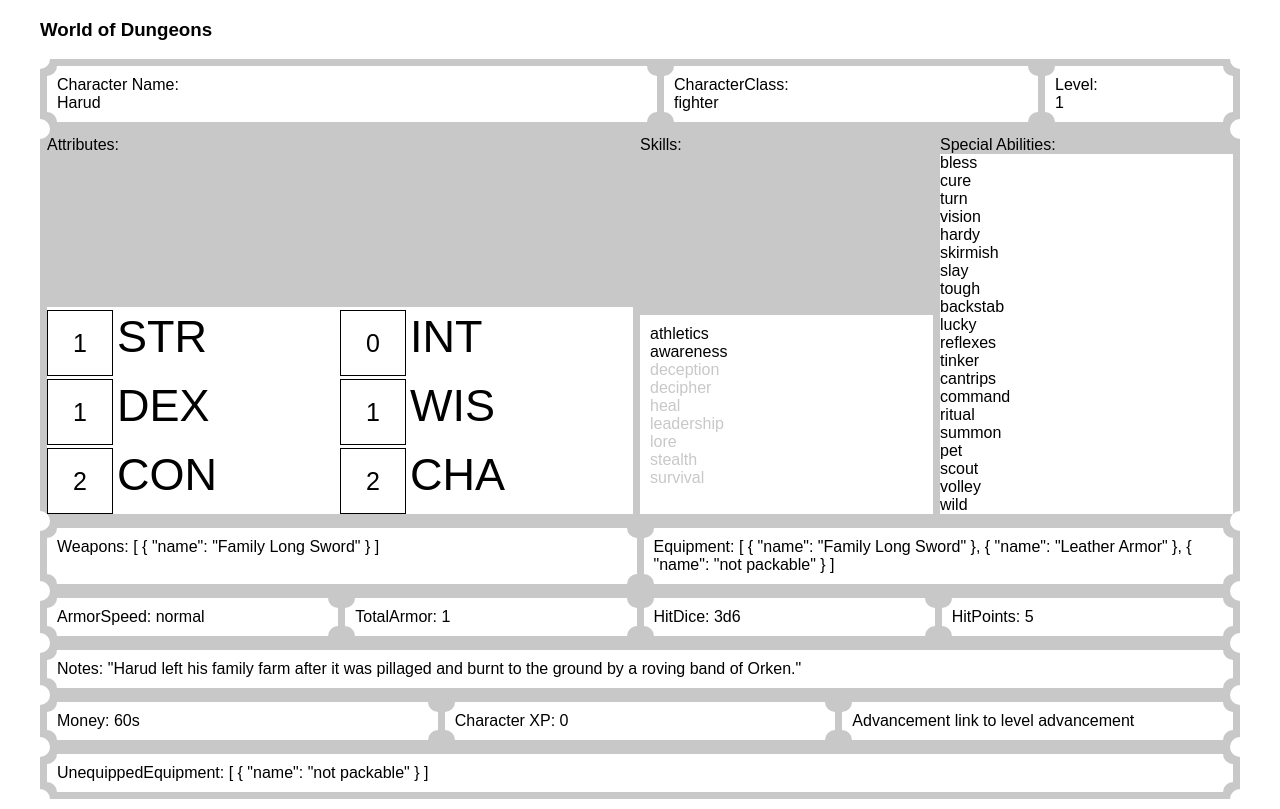
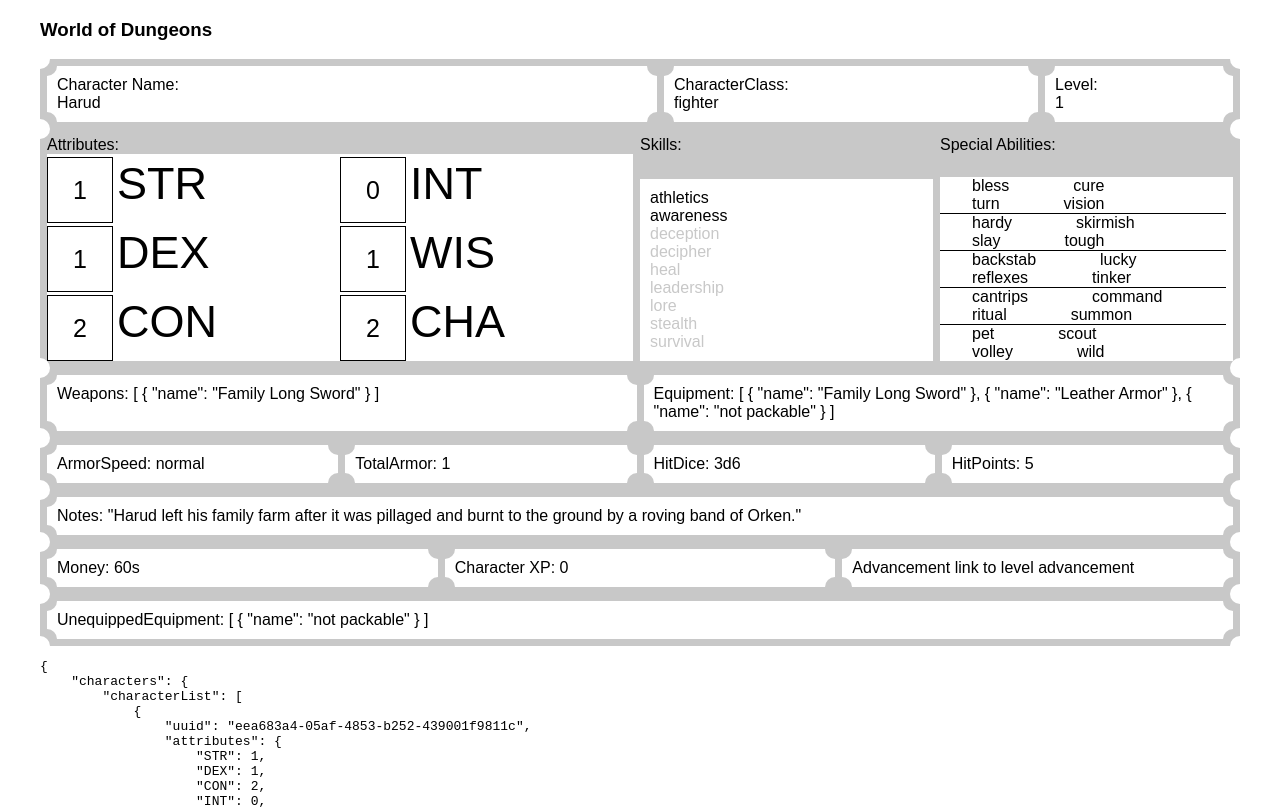
Before and after one commit to lhawes/world-of-dungeons-sheet, a React (Create React App) app: page / in a window 1280 px wide. Shown: the top 809 px of the page. Built offline with nearby package versions, Linux system fonts and the light colour scheme; the HTML template or start-up script is replaced by a standard one.

Commit message:
some work on abilities, really should have gone with cssgrid

```diff
--- a/src/components/characterSheet/Abilities/Abilities.tsx
+++ b/src/components/characterSheet/Abilities/Abilities.tsx
@@ -6,6 +6,7 @@ import { useContext, useMemo } from 'react';
 import { getSelectedCharacterAbilities } from 'src/state/characters/characterSelectors';
 import { Block } from 'src/components/shared/Block/Block';
 import { ClericAbilities, FighterAbilities, ThiefAbilities, WizardAbilities, RangerAbilities, Abilities } from 'src/state/models/Character';
+import { FlexContainer } from 'src/components/shared/FlexContainer/FlexContainer';
 
 export interface AbilitiesProps {
   [key: string]: any;
@@ -38,27 +39,43 @@ interface ClassAbilityBlockProps {
   abilityList: ClassAbility[]
 }
 
+const ClassAbilityItem = css`
+  display: inline-block;
+  margin: 0 2rem;
+
+`;
+
+const ClassAbilityContainer = css`
+  :not(:last-child) {
+    border-bottom: 1px solid black;
+  }
+`;
+
 const ClassAbilityBlock: React.FC<ClassAbilityBlockProps> = ({ abilityList }) => {
 
   return (
-    <div>
+    <Block themedCss={ClassAbilityContainer}>
       {
         abilityList.map((ability) => {
-          return (<div key={ability.name}   >{ ability.name }</div>);
+          return (<div key={ability.name} css={ClassAbilityItem}>{ ability.name }</div>);
         })
       }
-    </div>
+    </Block>
   )
 }
+
+const abilityContainerStyles = css`
+  flex-direction: column;
+`;
 
 export const CharacterAbilities: React.FC<AbilitiesProps> = ({}) => {
   const state = useContext(StateContext);
   const specialAbilities = useMemo(() => getSelectedCharacterAbilities(state), [state[CharacterStateKey]]);
 
   return (
-    <div>
+    <FlexContainer themedCss={abilityContainerStyles}>
       <Block>Special Abilities:</Block>
-      <div css={attributeContainerStyle}>
+      <Block themedCss={attributeContainerStyle}>
         <div css={attributeColumnStyle}>
               {
                 specialAbilities ?
@@ -76,6 +93,6 @@ export const CharacterAbilities: React.FC<AbilitiesProps> = ({}) => {
               }
             </div>
 
-        </div>
-    </div>);
+        </Block>
+    </FlexContainer>);
 }
--- a/src/components/shared/Block/Block.tsx
+++ b/src/components/shared/Block/Block.tsx
@@ -22,7 +22,7 @@ export const Block: React.FC<BlockProps> = ({ children, size = sizeDefault, them
       ${themedCss}
       flex: ${size};
     `
-  },[size])
+  },[size, themedCss])
 
   return (
     <div css={computedCss}>
--- /dev/null
+++ b/src/components/shared/FlexContainer/FlexContainer.tsx
@@ -0,0 +1,27 @@
+/** @jsx jsx */
+import { jsx, css } from '@emotion/core'
+import { useMemo } from 'react';
+
+interface FlexContainerProps {
+  themedCss?: any;
+}
+
+const baseContainerCss = css`
+  display: flex;
+  height: 100%;
+`;
+
+export const FlexContainer: React.FC<FlexContainerProps> = ({ children, themedCss }) => {
+  const computedCss = useMemo(() => {
+    return css`
+      ${baseContainerCss}
+      ${themedCss}
+    `
+  },[themedCss]);
+
+  return (
+    <div css={computedCss}>
+      { children }
+    </div>
+  );
+}
```
